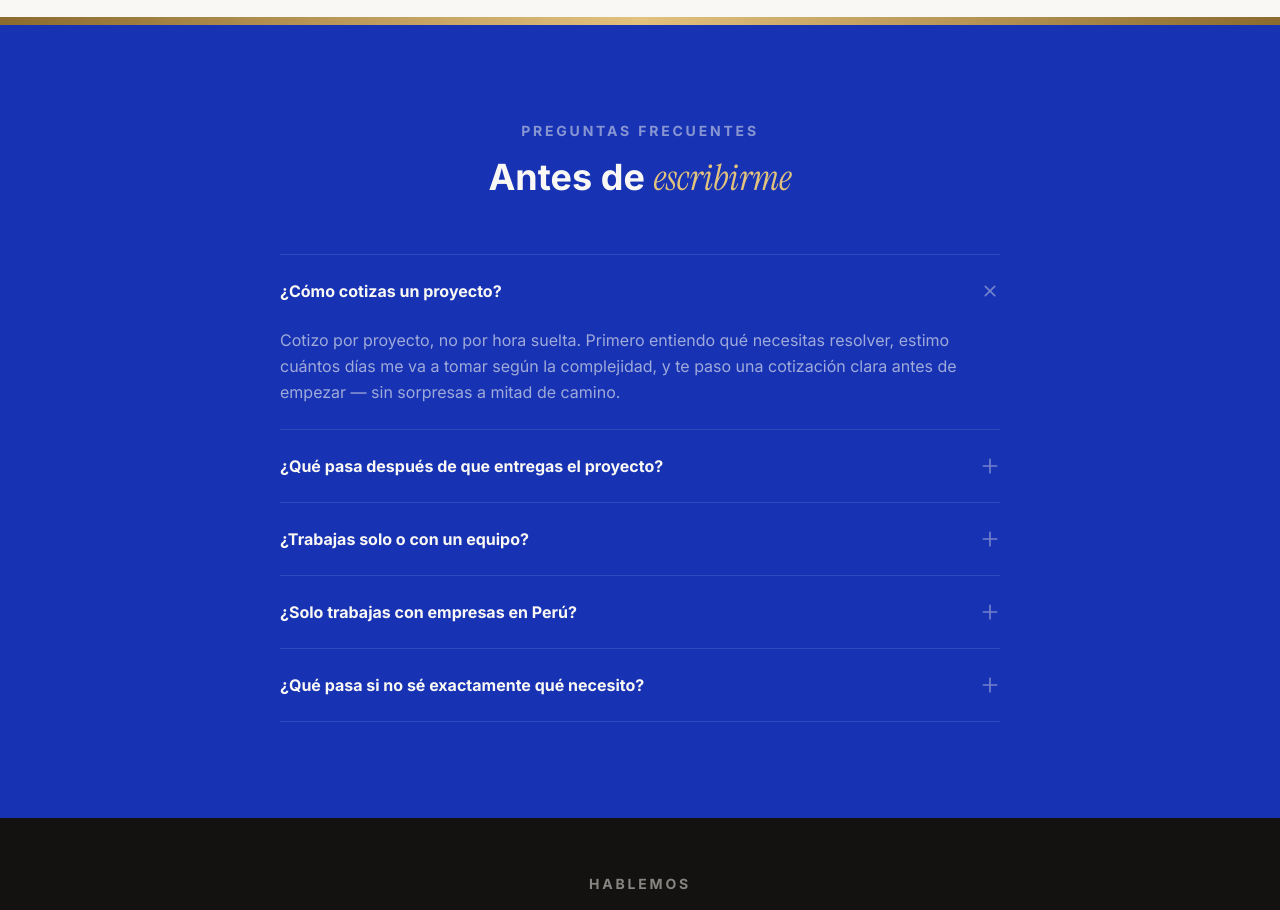
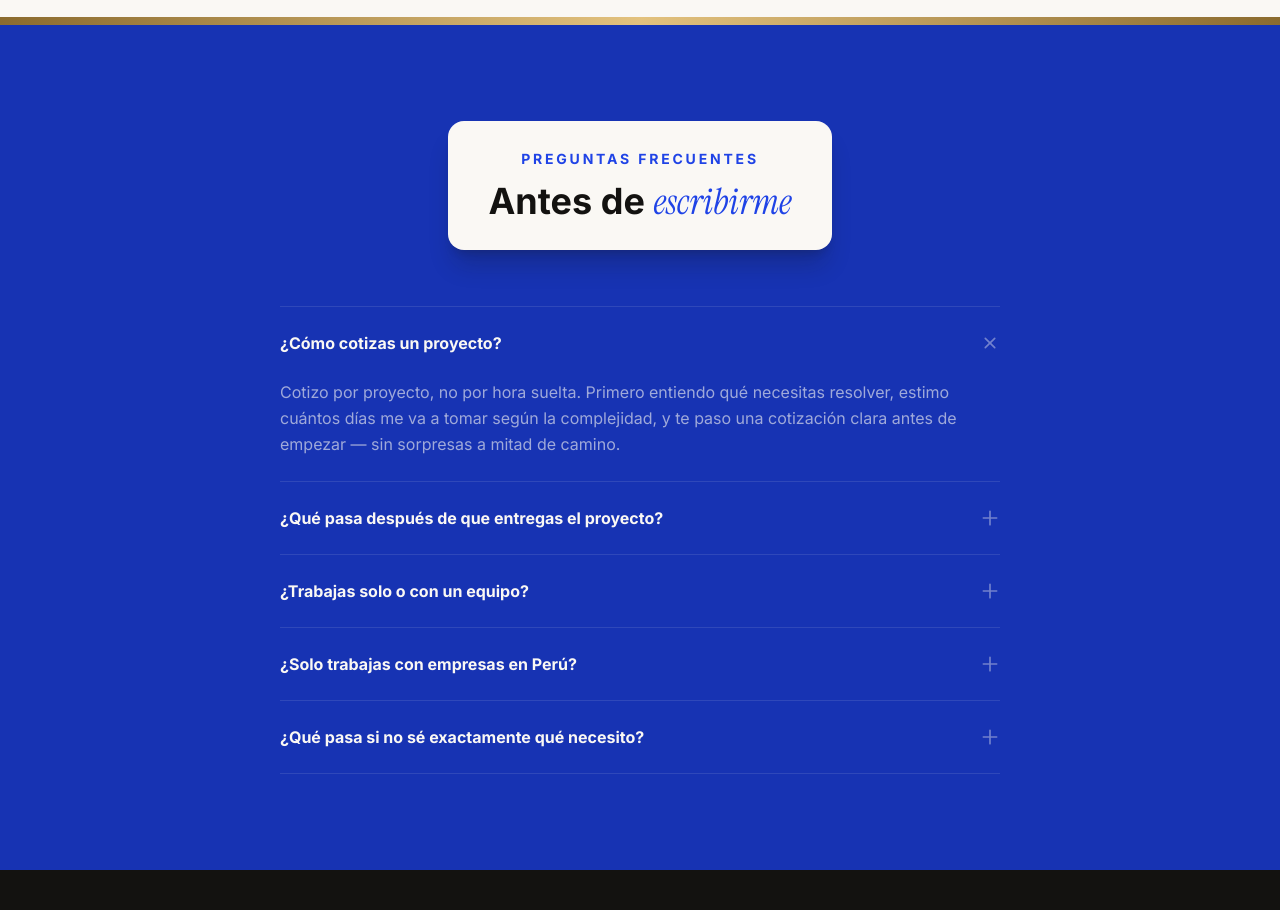
Before and after one commit to pjcordova/portafolio-data-engineer, a Vue app: page / in a window 1280 px wide. Shown: the part 3380-4290 px from the top of the page. Built offline with nearby package versions, Linux system fonts and the light colour scheme.

Commit message:
Wrap the FAQ title in a white card for contrast against the blue background

```diff
--- a/src/components/FaqSection.vue
+++ b/src/components/FaqSection.vue
@@ -35,10 +35,12 @@ function toggle(i: number) {
   <section id="faq" class="reveal py-24 bg-accent-700">
     <div class="max-w-3xl mx-auto px-6">
       <div class="text-center mb-14">
-        <h2 class="text-sm font-bold tracking-[0.2em] text-paper/50 uppercase mb-4">Preguntas Frecuentes</h2>
-        <h3 class="text-3xl md:text-4xl font-bold text-paper">
-          Antes de <span class="font-serif italic text-gold-light font-normal">escribirme</span>
-        </h3>
+        <div class="inline-block bg-paper rounded-2xl px-10 py-7 shadow-xl shadow-ink/20">
+          <h2 class="text-sm font-bold tracking-[0.2em] text-accent-600 uppercase mb-3">Preguntas Frecuentes</h2>
+          <h3 class="text-3xl md:text-4xl font-bold text-ink">
+            Antes de <span class="font-serif italic text-accent-600 font-normal">escribirme</span>
+          </h3>
+        </div>
       </div>
 
       <div class="divide-y divide-paper/10 border-y border-paper/10">
```
